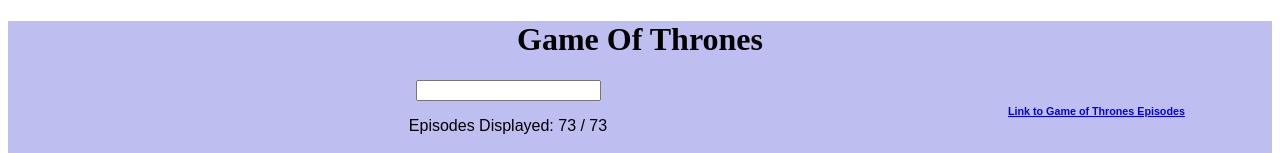
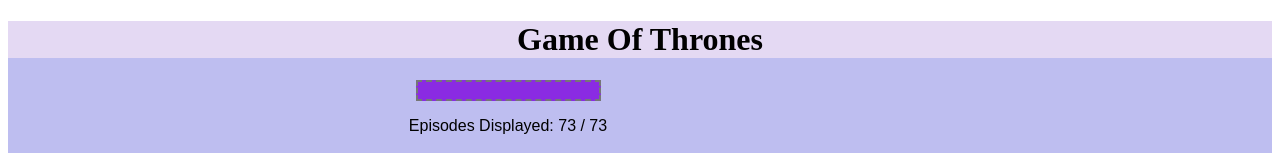
Before and after one commit to GracieLouFreebush22/tv-shows-b-e-n-murray, a React (Create React App) app: page / in a window 1280 px wide. Shown: the top 153 px of the page. Built offline with nearby package versions, Linux system fonts and the light colour scheme; the HTML template or start-up script is replaced by a standard one.

Commit message:
style changes added and working

```diff
--- a/src/App.tsx
+++ b/src/App.tsx
@@ -9,14 +9,14 @@
         <h1 className="header"> Game Of Thrones </h1>
         <div className="all-view">
           <EpisodeListView listOfEpisodes={episodes} />
-          <div>
-            <h6>
-              <a href="https://www.tvmaze.com/shows/82/game-of-thrones/episodes">
-                Link to Game of Thrones Episodes
-              </a>
-            </h6>
-          </div>
         </div>
+      </div>
+      <div className="ep-link">
+        <h6>
+          <a href="https://www.tvmaze.com/shows/82/game-of-thrones/episodes">
+            Link to Game of Thrones Episodes
+          </a>
+        </h6>
       </div>
     </>
   );
--- a/src/components/EpisodeListView.tsx
+++ b/src/components/EpisodeListView.tsx
@@ -30,14 +30,19 @@
 
   return (
     <div>
+      <div>
         <input
+          className="search-bar"
           value={searchText}
           onChange={(e) => setSearchText(e.target.value)}
         />
+      </div>
+      <div>
         <p>
           {" "}
           Episodes Displayed: {epCount(searchText, props.listOfEpisodes)} / 73
         </p>
+      </div>
       <div className="list-view">
         <ul>
           {findMatchingEps(searchText, props.listOfEpisodes).map((epItem) => (
--- a/src/style.css
+++ b/src/style.css
@@ -4,6 +4,7 @@
 }
 .header {
   text-align: center;
+  background-color: rgb(228, 217, 243);
 }
 .all-view {
   font-family: Arial, Helvetica, sans-serif;
@@ -11,7 +12,24 @@
 }
 
 .list-view {
+  color: rgb(15, 6, 88);
   columns: 2;
   width: 1000px;
-  color: rgb(6, 2, 39);
+  border-color: red;
 }
+
+.ep-link {
+  text-align: center;
+}
+.ep-item {
+  border: 10px;
+}
+.search-bar {
+  background-color: blueviolet;
+  border-style: dashed;
+  color: white;
+}
+
+.ep-title {
+  color: red;
+}
```
Lines whose indentation alone changed are shown as unchanged.
